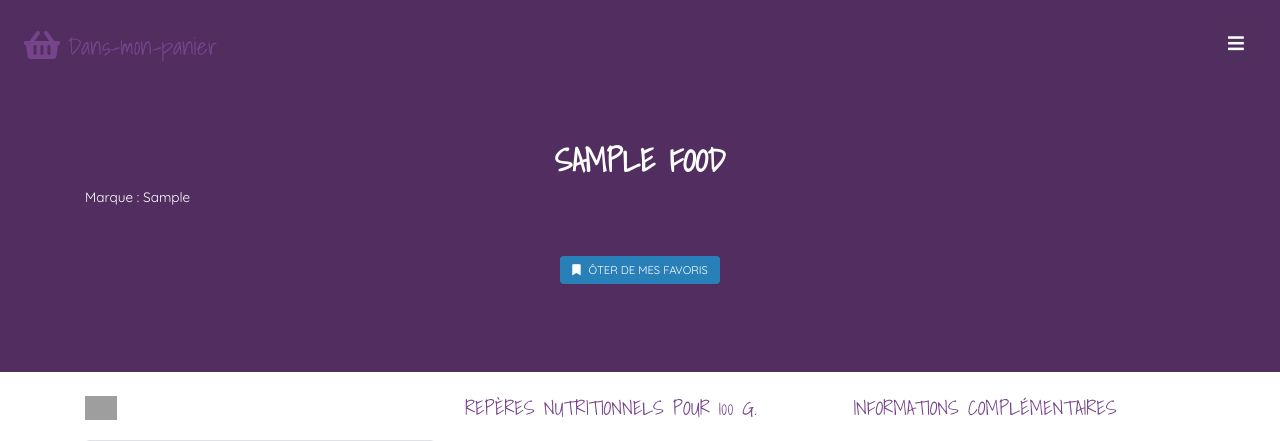
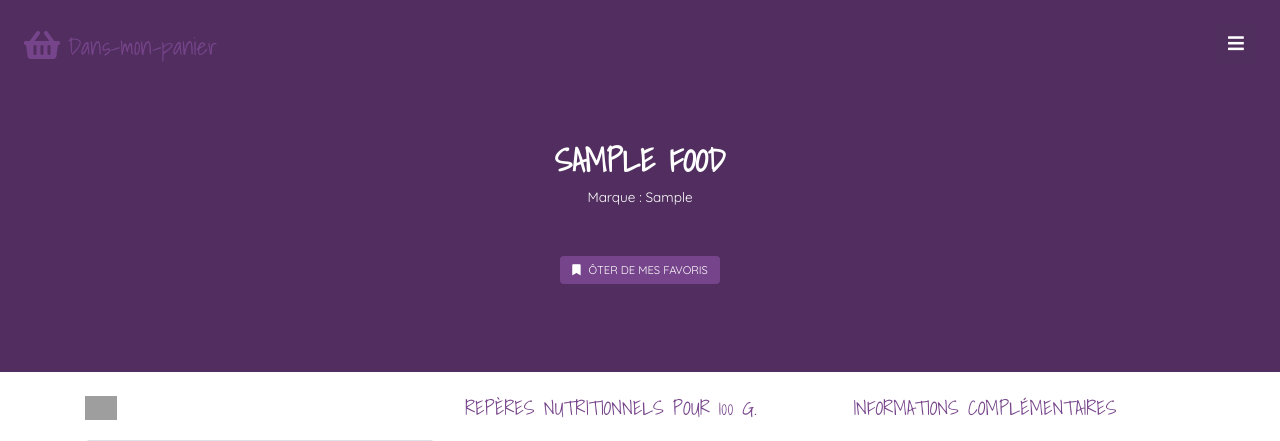
Before and after one commit to StfBlanchet/DansMonPanier_App, a Django app: page /item/1/ in a window 1280 px wide. Shown: the top 441 px of the page. Run offline with Django 3.2, Linux system fonts and the light colour scheme; a user stored in the database is signed in; tables that the repository leaves empty hold one stand-in row (values such as "Sample post"); grey boxes marked "Sample" are stand-in pictures; some libraries are stand-ins or nearby versions; grey boxes are pictures that could not be loaded.

Commit message:
Highlight remove button

```diff
--- a/explore/templates/explore/item.html
+++ b/explore/templates/explore/item.html
@@ -10,9 +10,9 @@
     <div class="container text-center">
     <h1 class="h2 text-uppercase text-white font-weight-bold">{{ item.name }}</h1>
           {% if item.brands %}
-          <p class="text-white mt-0 mb-5">Marque : {{ item.brands }}</p>
+          <p class="text-white text-center mt-0 mb-5">Marque : {{ item.brands }}</p>
           {% else %}
-          <p class="text-white mt-0 mb-5">Marque : non précisée</p>
+          <p class="text-white text-center mt-0 mb-5">Marque : non précisée</p>
           {% endif %}
       {% if user.is_authenticated %}
           {% if not item.id in registered %}
@@ -24,7 +24,7 @@
           {% else %}
            <form action="{% url 'remove_favorites' %}" method="post">
             {% csrf_token %}
-           <button name="r" value="{{ item.id }}" type="submit" class="text-uppercase text-x-small btn btn-primary green">
+           <button name="r" value="{{ item.id }}" type="submit" class="text-uppercase text-x-small btn btn-primary purple">
              <i class="fas fa-bookmark"></i>ôter de mes favoris</button>
            </form>
           {% endif %}
```
